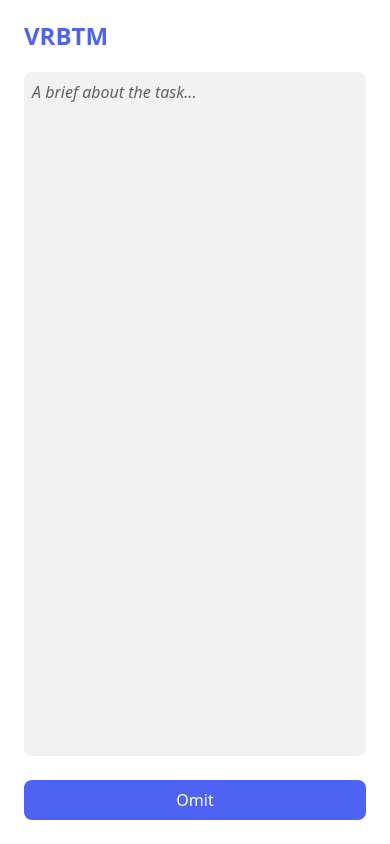
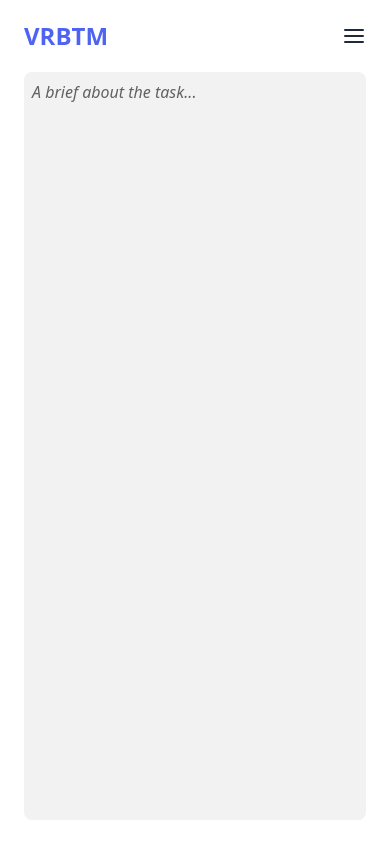
Before and after one commit to YousefJalali/vrbtm, a Next.js app: page / in a window 390 px wide. Built offline with nearby package versions, Linux system fonts and the light colour scheme.

Commit message:
change omit cta position

```diff
--- a/components/layout/Header.tsx
+++ b/components/layout/Header.tsx
@@ -1,3 +1,4 @@
+import { FiMenu } from "react-icons/fi"
 import { HiOutlineAdjustmentsHorizontal } from "react-icons/hi2"
 
 export default function Header() {
@@ -8,7 +9,7 @@ export default function Header() {
       </h1>
       <a>
         {/* <a onClick={() => toggleOptions(!showOptions)}> */}
-        {/* <HiOutlineAdjustmentsHorizontal className="text-2xl" /> */}
+        <FiMenu className="text-2xl" />
       </a>
     </header>
   )
--- a/components/layout/Nav.tsx
+++ b/components/layout/Nav.tsx
@@ -1,27 +1,20 @@
+import { FiHome } from "react-icons/fi"
+
 export default function Nav() {
   return (
-    <div className="mt-4 mb-4 rounded-lg bg-base-200 p-3">
-      <ul className="space-y-4">
-        <li>
-          <div>
-            <div className="relative flex pt-1">
-              <label htmlFor="customRange1" className="form-label">
-                Difficulty
-              </label>
-              {/* <input
-            value={difficulty}
-            onChange={(e) => setDifficulty(e.target.valueAsNumber)}
-            type="range"
-            className="form-range  h-6  w-full  appearance-none  bg-transparent  p-0  focus:shadow-none focus:outline-none focus:ring-0"
-            id="customRange1"
-          /> */}
-            </div>
-          </div>
+    <nav className="flex w-12 bg-base-200">
+      <ul className="mt-[calc(1rem+3rem)] w-full ">
+        <li className="active h-12 rounded-tl-2xl rounded-bl-2xl bg-base-100">
+          <a className=" flex h-full w-full items-center justify-center ">
+            <FiHome className="h-6 w-6 stroke-primary" />
+          </a>
         </li>
-        <li>Word length</li>
-        <li>Word length</li>
-        <li>Word length</li>
+        <li className="active h-12 ">
+          <a className=" flex h-full w-full items-center justify-center ">
+            <FiHome className="h-6 w-6 stroke-base-100" />
+          </a>
+        </li>
       </ul>
-    </div>
+    </nav>
   )
 }
--- /dev/null
+++ b/libs/hooks/useWindowSize.ts
@@ -0,0 +1,34 @@
+import { useState, useEffect } from "react"
+
+export interface Size {
+  width: number | undefined
+  height: number | undefined
+}
+
+export function useWindowSize(): Size {
+  // Initialize state with undefined width/height so server and client renders match
+  // Learn more here: https://joshwcomeau.com/react/the-perils-of-rehydration/
+  const [windowSize, setWindowSize] = useState<Size>({
+    width: undefined,
+    height: undefined,
+  })
+  useEffect(() => {
+    // Handler to call on window resize
+    function handleResize() {
+      // Set window width/height to state
+      setWindowSize({
+        width: window.innerWidth,
+        height: window.innerHeight,
+      })
+    }
+    // Add event listener
+    window.addEventListener("resize", handleResize)
+    // Call handler right away so state gets updated with initial window size
+    handleResize()
+    // Remove event listener on cleanup
+    return () => window.removeEventListener("resize", handleResize)
+  }, []) // Empty array ensures that effect is only run on mount
+  return windowSize
+}
+
+export default useWindowSize
--- a/pages/index.tsx
+++ b/pages/index.tsx
@@ -4,13 +4,13 @@ import { TextEditor } from "@/libs/ui/rich-text-editor"
 import { DeltaStatic, Sources } from "quill"
 import { UnprivilegedEditor } from "react-quill"
 import Header from "@/components/layout/Header"
-import Nav from "@/components/layout/Nav"
 import { RxEyeClosed, RxEyeOpen, RxReload } from "react-icons/rx"
+import useWindowSize from "@/hooks/useWindowSize"
 
 export default function Home() {
   // const [showOptions, toggleOptions] = useState(false)
   // const [wordLength, setWordLength] = useState(2)
-  const [difficulty, setDifficulty] = useState(1)
+  const [difficulty, setDifficulty] = useState(0.8)
   // const [exclude, setExclude] = useState("");
   const [text, setText] = useState("")
   const [htmlText, setHtmlText] = useState("")
@@ -20,12 +20,15 @@ export default function Home() {
   // const [loading, setLoading] = useState(false)
   const [isVisible, setVisibility] = useState(true)
   const [isOmit, setOmit] = useState(false)
+  const { height } = useWindowSize()
 
   const ref = useRef(null)
 
   const omitWord = (word: string, index: number) => {
+    // console.log(word)
     if (word.replace(/[^a-zA-Z0-9 ]/g, "").trim().length > 0) {
       if (Math.random() <= difficulty) {
+        // console.log(word)
         // @ts-ignore
         ref.current.getEditor().formatText(index, word.length, "mark", true)
         setOmittedWords((prevState) => [...prevState, { word, index }])
@@ -47,11 +50,12 @@ export default function Home() {
   }
 
   const removeUselessWords = (txt: string) => {
+    // console.log(keyword_extractor.getStopwords())
     const txtWithoutUselessWords = keyword_extractor.extract(txt, {
       language: "english",
+      remove_duplicates: true,
       remove_digits: false,
       return_changed_case: false,
-      remove_duplicates: false,
       // return_chained_words: true,
     })
 
@@ -100,6 +104,18 @@ export default function Home() {
     }
   }
 
+  useEffect(() => {
+    if (ref.current) {
+      if (isOmit) {
+        // @ts-ignore
+        ref.current.blur()
+      } else {
+        // @ts-ignore
+        ref.current.focus()
+      }
+    }
+  }, [isOmit])
+
   const difficultyHandler = (e: ChangeEvent<HTMLInputElement>) => {
     setDifficulty(e.target.valueAsNumber)
     setOmit(false)
@@ -107,25 +123,23 @@ export default function Home() {
   }
 
   return (
-    <main className="min-w-screen relative mx-auto min-h-screen max-w-xl p-6">
+    <main
+      className="min-w-screen relative mx-auto flex max-w-xl flex-col p-6 "
+      style={{ minHeight: height }}
+    >
       <Header />
 
       {/* {showOptions && <Nav />} */}
 
-      <div className="box-border rounded-lg bg-base-200 p-2">
+      <div className="box-border flex flex-1 flex-col rounded-lg bg-base-200 p-2">
         {text.trim().length > 0 && (
-          <div className="mb-2 flex h-8 w-full space-x-2 ">
-            <div className="dropdown">
-              <button className="h-full rounded-lg bg-base-300 p-2 font-sans text-sm leading-none text-base-content">
-                <span className="text-base-content">Difficulty</span>
-                <span className=" inline-block min-w-[48px]">
-                  {difficulty * 100 + "%"}
+          <div className="mb-2 flex h-10 w-full justify-between space-x-2 border-b-2 pb-2">
+            <div className="flex space-x-2">
+              <div className="flex h-full space-x-2 rounded-lg bg-base-300 p-2 text-sm leading-none text-base-content">
+                <span className="leading-none text-base-content">
+                  Difficulty
                 </span>
-              </button>
-              <div
-                tabIndex={0}
-                className="dropdown-content mt-1 h-fit rounded-lg bg-base-300 p-2 text-primary-content"
-              >
+
                 <input
                   value={difficulty}
                   onChange={difficultyHandler}
@@ -135,7 +149,6 @@ export default function Home() {
                   step="0.2"
                   className="range range-primary range-xs"
                 />
-              </div>
               </div>
 
               {isOmit && (
@@ -147,37 +160,37 @@ export default function Home() {
                 </button>
               )}
             </div>
+
+            <div className="flex justify-end">
+              {!isOmit && (
+                <button
+                  onClick={() => omitHandler("omit")}
+                  disabled={text.trim().length <= 0}
+                  className="mb-2 h-full rounded-lg bg-primary px-5 text-neutral-content"
+                >
+                  Omit
+                </button>
+              )}
+            </div>
+          </div>
         )}
 
-        <div
-          className={
-            text.trim().length > 0
-              ? `h-[calc(100vh-3rem-3rem-1rem-4rem-2.5rem)]`
-              : `h-[calc(100vh-3rem-3rem-1rem-4rem)]`
-          }
-        >
+        <div className="flex flex-1 flex-col">
           <TextEditor
             readOnly={isOmit}
             ref={ref}
             value={htmlText}
             onChange={changeHandler}
             placeholder="A brief about the task..."
-            className="h-full"
+            className={`flex flex-1 flex-col  ${isOmit ? "select-none" : ""}`}
+            onFocus={() => console.log("focused")}
           />
         </div>
       </div>
 
-      <div className="mt-6 h-10">
-        {!isOmit ? (
-          <button
-            onClick={() => omitHandler("omit")}
-            className=" disabled:bg-primary-300 h-full w-full rounded-lg bg-primary font-sans text-base-100"
-            disabled={text.trim().length <= 0}
-          >
-            Omit
-          </button>
-        ) : (
-          <div className="flex h-full space-x-2">
+      {/* <div className="mt-6 h-10"> */}
+      {isOmit && (
+        <div className="mt-3  flex h-10 space-x-2">
           <button
             onClick={() => omitHandler("unOmit")}
             className=" h-full w-full rounded-lg bg-base-200 font-sans text-base-content "
@@ -189,7 +202,6 @@ export default function Home() {
           </button>
         </div>
       )}
-      </div>
     </main>
   )
 }
--- a/styles/globals.css
+++ b/styles/globals.css
@@ -2,10 +2,10 @@
 @tailwind components;
 
 .ql-container {
-  @apply h-full font-sans text-base  text-base-content !important;
+  @apply flex h-full flex-1 flex-col font-sans text-base  text-base-content !important;
 }
 .ql-editor {
-  @apply p-0 leading-normal !important;
+  @apply flex-1  p-0 leading-normal !important;
 }
 
 .ql-blank {
@@ -13,7 +13,7 @@
 }
 
 .ql-editor mark {
-  @apply relative cursor-pointer whitespace-nowrap rounded-3xl bg-primary text-transparent  hover:bg-transparent hover:text-primary;
+  @apply relative cursor-pointer whitespace-nowrap rounded-3xl bg-primary text-transparent  hover:text-primary active:bg-transparent;
   /* @apply relative cursor-pointer bg-transparent text-transparent after:absolute after:-right-0 after:-left-0 after:top-0 after:h-full after:rounded-3xl after:bg-primary-500 after:content-[''] hover:text-base-content after:hover:opacity-10; */
 }
 
--- a/tsconfig.json
+++ b/tsconfig.json
@@ -24,6 +24,7 @@
     "paths": {
       "@/*": ["./*"],
       "@/ui/*": ["libs/ui/*"],
+      "@/hooks/*": ["libs/hooks/*"],
       "@/styles/*": ["styles/*"]
     }
   },
```
Lines whose indentation alone changed are shown as unchanged.
